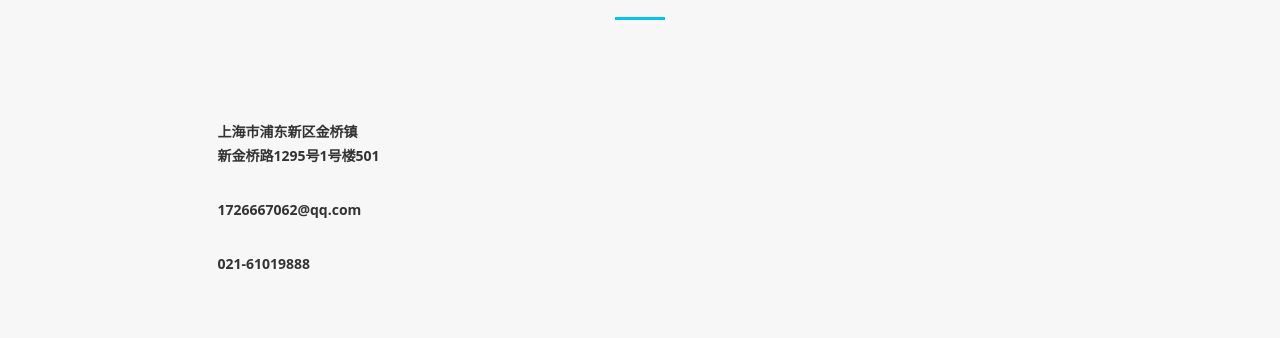
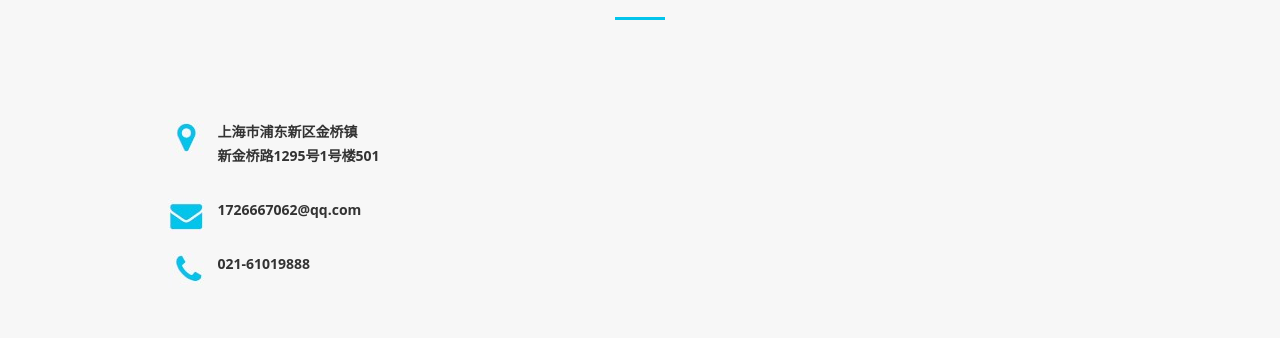
Before and after one commit to turpure/yourHome, a plain HTML site: page index.html in a window 1280 px wide. Shown: the part 5425-5763 px from the top of the page. Drawn offline with Linux system fonts and the light colour scheme; a script that the page names is missing.

Commit message:
更换图片

```diff
--- a/css/style.css
+++ b/css/style.css
@@ -962,13 +962,13 @@ body.mobile-nav-active #mobile-nav-toggle {
     width: 36px;
 }
 #contact .info .img1{
-    background: url(../img/icon/icon_all.png) 0 -167px no-repeat;
+    background: url(../img/icons/icon_all.png) 0 -167px no-repeat;
 }
 #contact .info .img2{
-    background: url(../img/icon/icon_all.png) -42px -167px no-repeat;
+    background: url(../img/icons/icon_all.png) -42px -167px no-repeat;
 }
 #contact .info .img3{
-    background: url(../img/icon/icon_all.png) -84px -167px no-repeat;
+    background: url(../img/icons/icon_all.png) -84px -167px no-repeat;
 }
 
 #contact .form #sendmessage {
```
